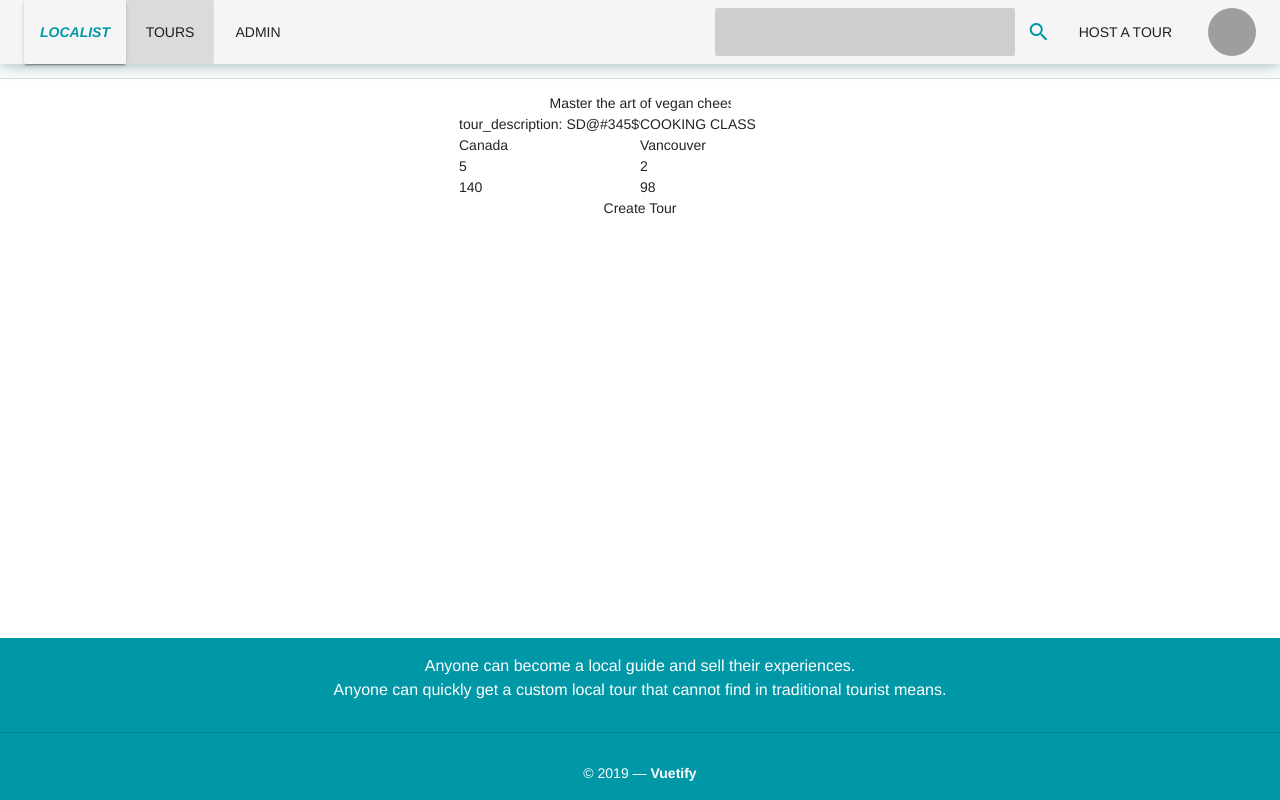
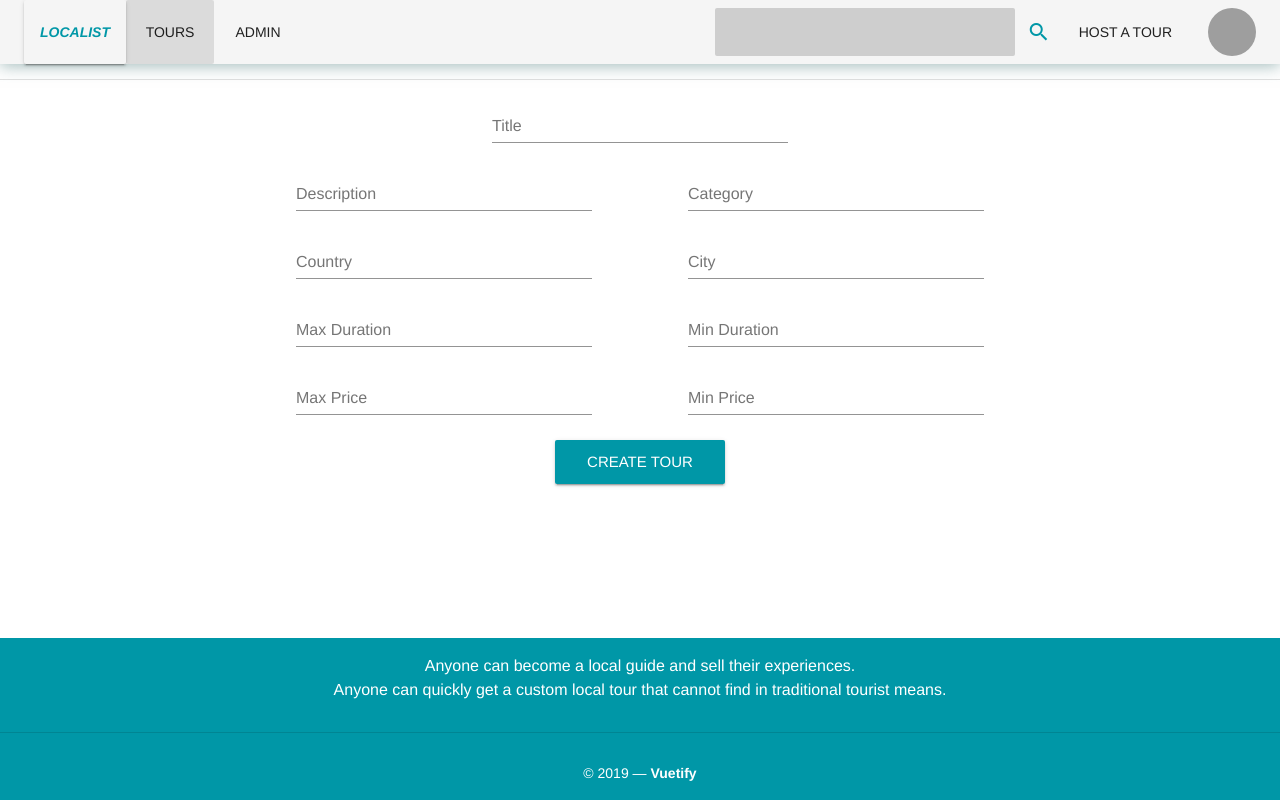
Before and after one commit to jonchiu94/localist, a Vue app in the folder localist-frontend/: page /tours/createtour in a window 1280 px wide. Built offline with nearby package versions, Linux system fonts and the light colour scheme; sample sign-in values are in the browser's storage; grey boxes are pictures that could not be loaded.

Commit message:
styled create tour page
Signed-off-by: Chenxi Shao <shaocxxx@gmail.com>

```diff
--- a/localist-frontend/src/App.vue
+++ b/localist-frontend/src/App.vue
@@ -23,6 +23,7 @@ export default {
     }
 
     #routerId {
+        padding-top: 65px;
         padding-bottom: 10%;
     }
 
@@ -36,7 +37,7 @@ export default {
     }
 
     #navBar {
-        padding-bottom: 5%;
+        /*padding-bottom: 5%;*/
     }
 
     #footer {
--- a/localist-frontend/src/components/CreateTour.vue
+++ b/localist-frontend/src/components/CreateTour.vue
@@ -1,23 +1,100 @@
 <template>
     <div >
+
         <form v-on:submit.prevent="createTour">
             <v-divider></v-divider>
-            <div>
-                <input type="text" placeholder="Title" v-model="title">
-                <br>
-                <input type="text" placeholder="Description" v-model="tour_description">
-                <input type="text" placeholder="Category" v-model="category">
-                <br>
-                <input type="text" placeholder="Country" v-model="location.country">
-                <input type="text" placeholder="City" v-model="location.city">
-                <br>
-                <input type="text" placeholder="Max Duration" v-model="duration.long">
-                <input type="text" placeholder="Min Duration" v-model="duration.short">
-                <br>
-                <input type="text" placeholder="Max Price" v-model="price.high">
-                <input type="text" placeholder="Min Price" v-model="price.low">
-            </div>
-            <button type="submit">Create Tour</button>
+            <v-layout mx-5 row justify-center>
+                <v-flex md3>
+                    <v-text-field
+                            xs4
+                            background-color="white"
+                            label="Title"
+                            v-model="title"
+                      ></v-text-field>
+                </v-flex>
+            </v-layout>
+
+            <v-layout mx-5 row justify-center>
+                <v-flex mx-5 md3>
+                    <v-text-field
+                            xs4
+                            background-color="white"
+                            label="Description"
+                            v-model="tour_description"
+                      ></v-text-field>
+                </v-flex>
+
+                <v-flex mx-5 md3>
+                    <v-text-field
+                            xs4
+                            background-color="white"
+                            label="Category"
+                            v-model="category"
+                      ></v-text-field>
+                </v-flex>
+            </v-layout>
+
+            <v-layout mx-5 row justify-center>
+                <v-flex mx-5 md3>
+                    <v-text-field
+                            xs4
+                            background-color="white"
+                            label="Country"
+                            v-model="location.country"
+                      ></v-text-field>
+                </v-flex>
+
+                <v-flex mx-5 md3>
+                    <v-text-field
+                            xs4
+                            background-color="white"
+                            label="City"
+                            v-model="location.city"
+                      ></v-text-field>
+                </v-flex>
+            </v-layout>
+
+            <v-layout mx-5 row justify-center>
+                <v-flex mx-5 md3>
+                    <v-text-field
+                            xs4
+                            background-color="white"
+                            label="Max Duration"
+                            v-model="duration.long"
+                      ></v-text-field>
+                </v-flex>
+
+                <v-flex mx-5 md3>
+                    <v-text-field
+                            xs4
+                            background-color="white"
+                            label="Min Duration"
+                            v-model="duration.short"
+                      ></v-text-field>
+                </v-flex>
+            </v-layout>
+
+            <v-layout mx-5 row justify-center>
+                <v-flex mx-5 md3>
+                    <v-text-field
+                            xs4
+                            background-color="white"
+                            label="Max Price"
+                            v-model="price.high"
+                      ></v-text-field>
+                </v-flex>
+
+                <v-flex mx-5 md3>
+                    <v-text-field
+                            xs4
+                            background-color="white"
+                            label="Min Price"
+                            v-model="price.low"
+                      ></v-text-field>
+                </v-flex>
+            </v-layout>
+
+            <v-btn large class="cyan darken-2 white--text" type="submit">Create Tour</v-btn>
         </form>
     </div>
 </template>
@@ -26,20 +103,20 @@ import router from "../router";
 export default {
     name: "createTour",
     data: () => ({
-        title: "Master the art of vegan cheese making",
-        tour_description: "tour_description: SD@#345$%s^df&*(&f^%$#@",
-        category:"COOKING CLASS",
+        title: "",
+        tour_description: "",
+        category:"",
         location: {
-            country: "Canada",
-            city: "Vancouver"
+            country: "",
+            city: ""
         },
         duration: {
-            long: 5,
-            short: 2
+            long: "",
+            short: ""
         },
         price: {
-            high: 140,
-            low: 98
+            high: "",
+            low: ""
         },
         user_key: "-LeIrh-Z8PYSfp9CTZsk"
     }),
--- a/localist-frontend/src/components/Home.vue
+++ b/localist-frontend/src/components/Home.vue
@@ -15,13 +15,13 @@
                 <div class="cyan--text text--darken-2 subheading mb-5 text-xs-center">by TEAM 24</div>
 
             <v-layout row wrap justify-space-around >
-                <v-flex md4>
+                <v-flex xs12 md4>
                   <v-text-field
                       background-color="white"
                       label="Search"
                   ></v-text-field>
                 </v-flex>
-                <v-flex md3>
+                <v-flex xs12 md3>
                   <v-menu
                       v-model="menu"
                       :close-on-content-click="false"
@@ -34,7 +34,6 @@
                   >
                     <template v-slot:activator="{ on }">
                         <v-text-field
-                            label="Date"
                             v-model="date"
                             readonly
                             v-on="on"
@@ -44,7 +43,7 @@
                     <v-date-picker v-model="date" @input="menu = false" no-title></v-date-picker>
                   </v-menu>
                 </v-flex>
-                <v-flex md3>
+                <v-flex xs12 md3>
                     <v-text-field
                         label="#. of guest"
                         background-color="white"
--- a/localist-frontend/src/components/Signin.vue
+++ b/localist-frontend/src/components/Signin.vue
@@ -325,16 +325,16 @@ input {
 }
 
 .overlay {
-    background: #1e9600;
+    /*background: #1e9600;*/
     /* fallback for old browsers */
-    background: -webkit-linear-gradient(to right, #ff0000, #fff200, #1e9600);
+    /*background: -webkit-linear-gradient(to right, #ff0000, #fff200, #1e9600);*/
     /* Chrome 10-25, Safari 5.1-6 */
-    background: linear-gradient(to right, #ff0000, #fff200, #1e9600);
+    /*background: linear-gradient(to right, #ff0000, #fff200, #1e9600);*/
     /* W3C, IE 10+/ Edge, Firefox 16+, Chrome 26+, Opera 12+, Safari 7+ */
     background-repeat: no-repeat;
     background-size: cover;
     background-position: 0 0;
-    color: #343009;
+    /*color: #343009;*/
     position: relative;
     left: -100%;
     height: 100%;
```
